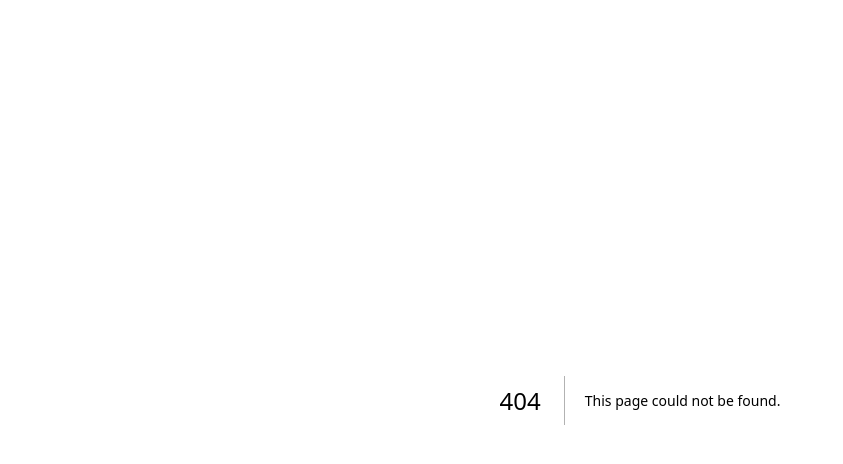
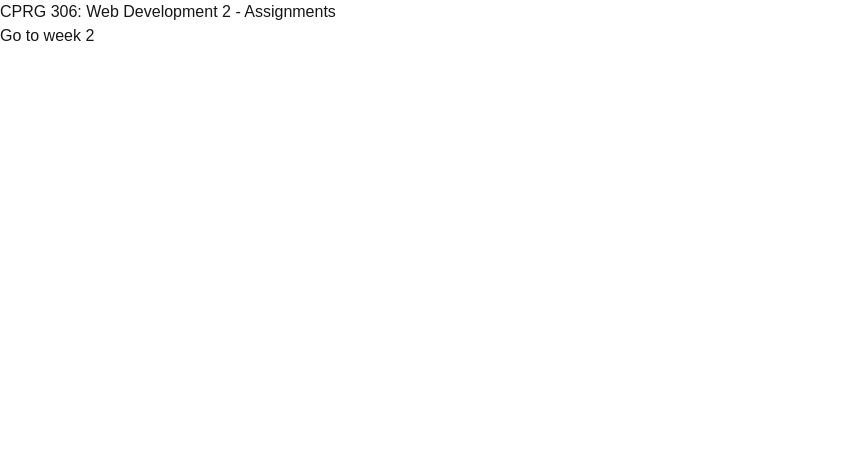
Before and after one commit to Temsters/cprg306-assignments, a Next.js app: page /week-2 in a window 1280 px wide. Before the commit this address had no page. Shown: the top 464 px of the page, without its empty margins (0-843 px from the left). Built offline with nearby package versions, Linux system fonts and the light colour scheme.

Commit message:
editing page.js and student-info.js files adding headers, links, and student information

```diff
--- /dev/null
+++ b/app/week-2/page.js
@@ -0,0 +1,8 @@
+export default function Page() {
+  return (
+    <main>
+      <h1>CPRG 306: Web Development 2 - Assignments</h1>
+      <p><a href="/week-2/student-info.js"> Go to week 2</a></p>
+    </main>
+  );
+}
--- /dev/null
+++ b/app/week-2/student-info.js
@@ -0,0 +1,18 @@
+'use client';
+
+import Link from 'next/link';
+
+const StudentInfo = () => {
+  return (
+    <div>
+      <h2>Name: Temi Bankole</h2>
+      <p>
+        Github:
+        <Link href="https://github.com/Temsters/cprg306-assignments.git" target="_blank" rel="noopener noreferrer"> <u>Temsters/cprg306-assignments</u>
+        </Link>
+      </p>
+    </div>
+  );
+}
+
+export default StudentInfo;
```
